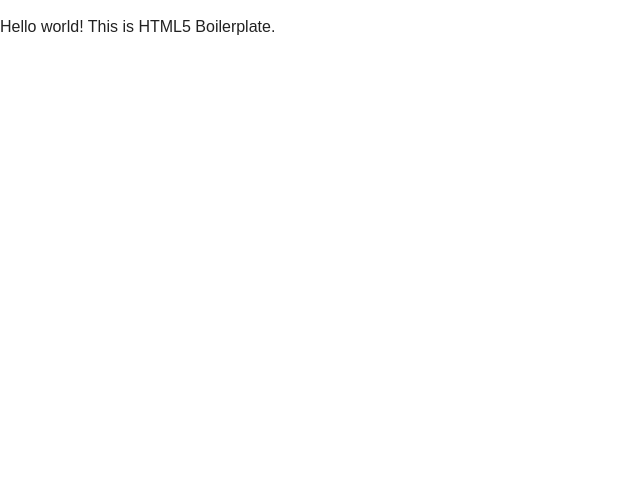
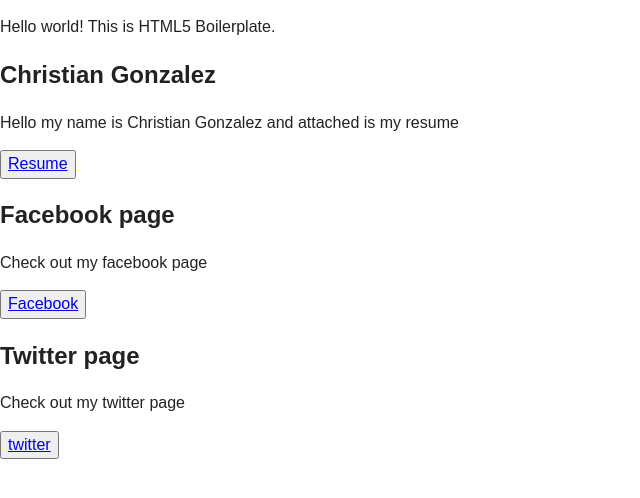
Before and after one commit to chrisg715/one, a plain HTML site: page html5-boilerplate-master/index.html in a window 1280 px wide. Shown: the whole page, without its empty margins (0-640 px from the left). Drawn offline with nearby package versions, Linux system fonts and the light colour scheme.

Commit message:
start up
start up

```diff
--- a/html5-boilerplate-master/index.html
+++ b/html5-boilerplate-master/index.html
@@ -20,6 +20,46 @@
 
         <!-- Add your site or application content here -->
         <p>Hello world! This is HTML5 Boilerplate.</p>
+       	<div class="menu">
+
+       	<h2>Christian Gonzalez </h2>
+		<div>
+    		<p>Hello my name is Christian Gonzalez and attached is my resume </p>
+		<button><a href="Christian Gonzalez Resume develop.docx">Resume</a></button>
+
+
+		</div>
+
+
+       	<h2>Facebook page</h2>
+			<div>
+				<p>Check out my facebook page</p>
+				<button><a href="https://www.facebook.com/">Facebook</a>
+
+				</button>
+
+
+			</div>
+
+
+		<h2>Twitter page</h2>
+			<div>
+				<p>Check out my twitter page</p>
+				<button><a href="https://twitter.com/">twitter</a>
+
+				</button>
+
+
+			</div>
+
+
+
+
+
+
+
+
+       	</div>
 
         <script src="//ajax.googleapis.com/ajax/libs/jquery/1.11.1/jquery.min.js"></script>
         <script>window.jQuery || document.write('<script src="js/vendor/jquery-1.11.1.min.js"><\/script>')</script>
--- a/html5-boilerplate-master/js/main.js
+++ b/html5-boilerplate-master/js/main.js
@@ -0,0 +1,6 @@
+$(document).ready(function(){
+		$('.menu').accordian()
+
+
+
+})
```
Also changed, not shown: html5-boilerplate-master/js/vendor/modernizr-2.8.0.min.js.
